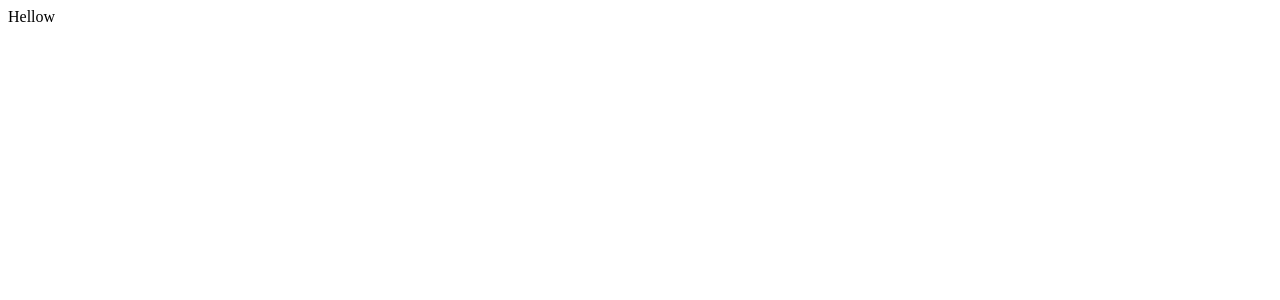
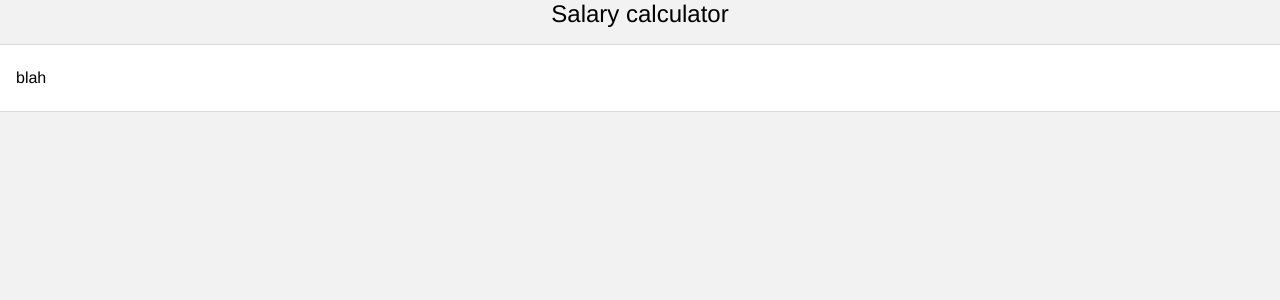
Before and after one commit to Faradey27/mysalary, a Next.js app: page / in a window 1280 px wide. Shown: the top 300 px of the page. Built offline with nearby package versions, Linux system fonts and the light colour scheme.

Commit message:
Add global styles

```diff
--- /dev/null
+++ b/src/components/Button/Button.tsx
@@ -0,0 +1,3 @@
+const Button = () => null;
+
+export default Button;
--- /dev/null
+++ b/src/components/Button/index.tsx
@@ -0,0 +1 @@
+export { default } from './Button';
--- /dev/null
+++ b/src/components/Widget/Widget.module.css
@@ -0,0 +1,14 @@
+.title {
+  margin-bottom: 16px;
+
+  text-align: center;
+  font-size: 24px;
+  font-weight: 400;
+}
+
+.content {
+  padding: 24px 16px;
+  border-top: solid 1px #dadada;
+  border-bottom: solid 1px #dadada;
+  background-color: #fff;
+}
--- /dev/null
+++ b/src/components/Widget/Widget.tsx
@@ -0,0 +1,14 @@
+import styles from './Widget.module.css';
+
+const Widget = ({ title, children }) => {
+  return (
+    <article>
+      <header>
+        <h2 className={styles.title}>{title}</h2>
+      </header>
+      <section className={styles.content}>{children}</section>
+    </article>
+  );
+};
+
+export default Widget;
--- /dev/null
+++ b/src/components/Widget/index.tsx
@@ -0,0 +1 @@
+export { default } from './Widget';
--- /dev/null
+++ b/src/pages/_app.tsx
@@ -0,0 +1,7 @@
+import '../styles.css';
+
+const MyApp = ({ Component, pageProps }) => {
+  return <Component {...pageProps} />;
+};
+
+export default MyApp;
--- a/src/screens/Home/Home.tsx
+++ b/src/screens/Home/Home.tsx
@@ -1,5 +1,11 @@
+import Widget from '../../components/Widget';
+
 const Home = () => {
-  return <div>Hellow</div>;
+  return (
+    <div>
+      <Widget title="Salary calculator">blah</Widget>
+    </div>
+  );
 };
 
 export default Home;
--- /dev/null
+++ b/src/styles.css
@@ -0,0 +1,15 @@
+body {
+  font-family: Helvetica, Roboto, Arial, sans-serif;
+  background-color: #f2f2f2;
+  font-size: 16px;
+}
+
+body,
+h1,
+h2,
+h3,
+h4,
+h5,
+h6 {
+  margin: 0;
+}
```
